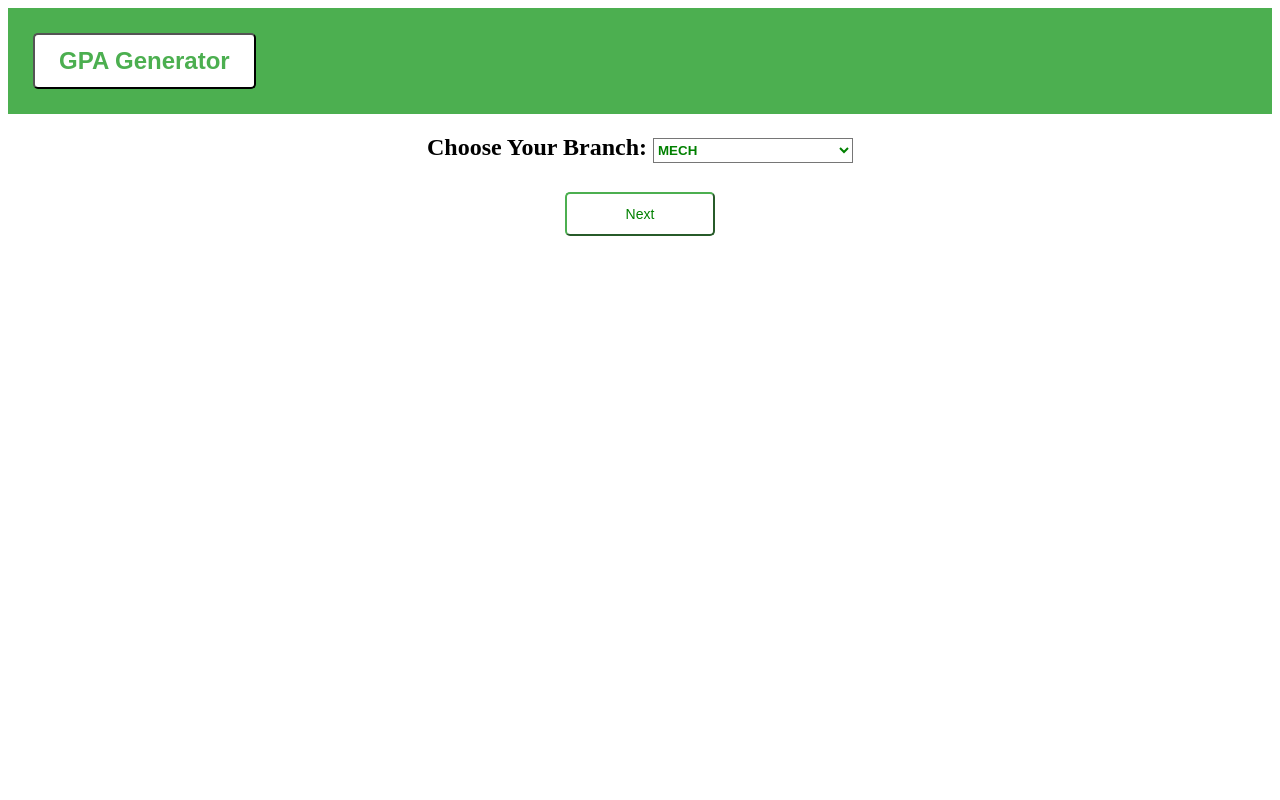
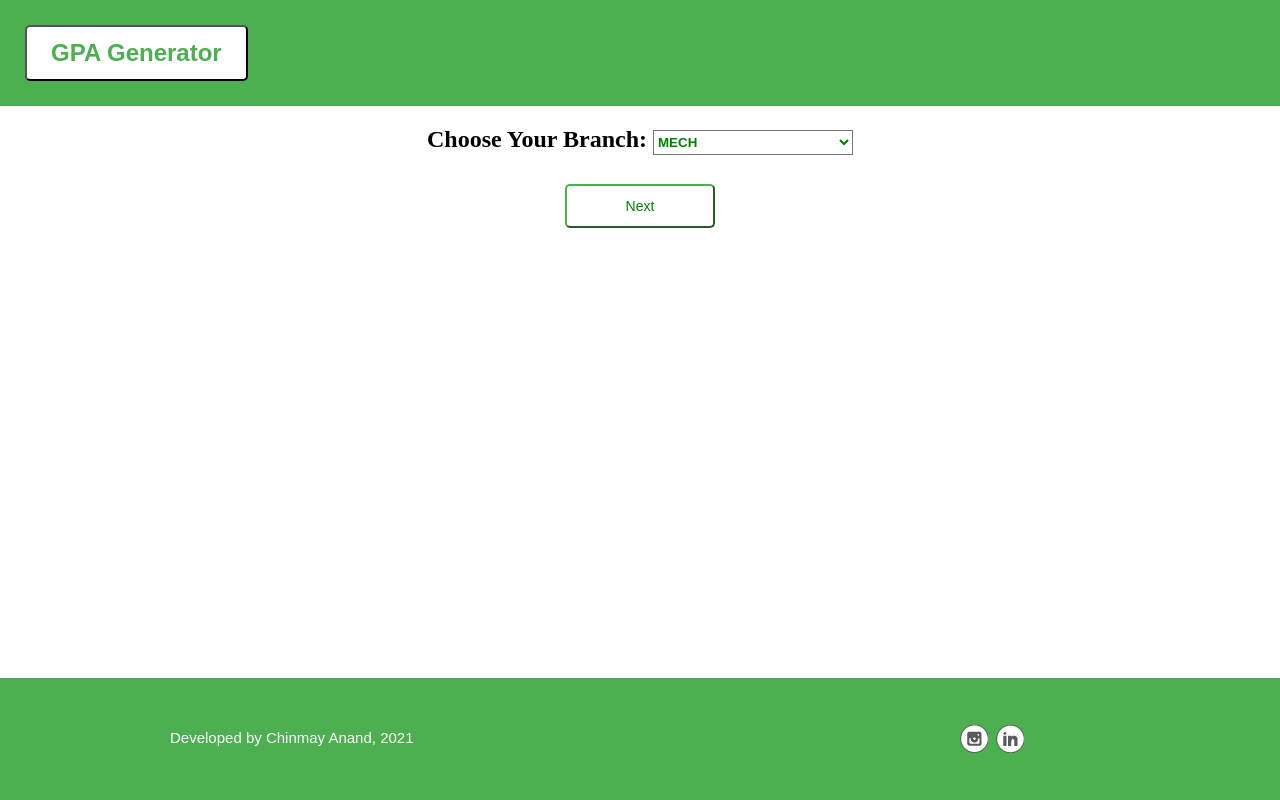
Before and after one commit to sanvake/GPAgenerator, a plain HTML site: page index.html in a window 1280 px wide. Drawn offline with Linux system fonts and the light colour scheme.

Commit message:
uploading css file requirements

```diff
--- a/css/style.css
+++ b/css/style.css
@@ -1,3 +1,6 @@
+body{
+    margin: 0;
+}
 input{
     background-color: rgb(245, 245, 245);
     border-radius: 2px;
@@ -105,3 +108,75 @@ input{
     height: 25px;
 
 }
+/*----------------------------------------footer-styles---------------------------------------*/
+#footer {
+	background-color: #4CAF50;
+	margin: 0;
+	min-height: 122px;
+	padding: 0;
+	width: 100%;
+    bottom: 0;
+    position: fixed;
+}
+#footer div {
+	margin: 0 auto;
+	max-width: 940px;
+	overflow: hidden;
+	padding: 47px 10px 42px;
+}
+#footer div p {
+	color: #FFFFFF;
+	float: left;
+	font-family: Arial;
+	font-size: 15px;
+	font-weight: normal;
+	line-height: 15px;
+	margin: 0;
+	padding: 5px 0 0;
+	text-align: left;
+	text-transform: none;
+	width: 400px;
+}
+#footer div .connect {
+	display: block;
+	float: right;
+	height: 32px;
+	margin: 0;
+	overflow: hidden;
+	padding: 0;
+	width: 154px;
+}
+#footer div .connect a {
+	background: url(../images/icons.png) no-repeat;
+	display: block;
+	float: left;
+	height: 28px;
+	margin: 0 4px;
+	padding: 0;
+	text-indent: -99999px;
+	width: 28px;
+}
+#footer div .connect a.facebook {
+	background-position: 0 0;
+}
+#footer div .connect a.instagram {
+	background-position: 0 -30px;
+}
+#footer div .connect a.linkedin {
+	background-position: 0 -60px;
+}
+#footer div .connect a.twitter {
+	background-position: 0 -90px;
+}
+#footer div .connect a.facebook:hover {
+	background-position: -30px 0;
+}
+#footer div .connect a.instagram:hover {
+	background-position: -30px -30px;
+}
+#footer div .connect a.linkedin:hover {
+	background-position: -30px -60px;
+}
+#footer div .connect a.twitter:hover {
+	background-position: -30px -90px;
+}
--- a/index.html
+++ b/index.html
@@ -24,6 +24,15 @@
     </p>
     <button class="button success" id="demo" onclick="myFunction()"><span> Next </span></button>
 
+    <div id="footer">
+        <div>
+            <div class="connect">
+                <a href="https://www.instagram.com/ieeeuvce/" class="instagram">instagram</a>
+                <a href="https://www.linkedin.com/in/ieee-uvce-66563332/" class="linkedin">linkedin</a>
+            </div>
+            <p>Developed by Chinmay Anand, 2021</p>
+        </div>
+    </div>
 
 
     <script>
```
Also changed, not shown: images/bg-border1.gif (added), images/bg-border2.png (added), images/bg-home.png (added), images/bg-transparent1.png (added), images/bg-transparent2.png (added), images/icons.png (added), images/mobile/mobile-close.png (added), images/mobile/mobile-collapse.png (added), images/mobile/mobile-expand.png (added), images/mobile/mobile-menu.png (added), 1 other file.
